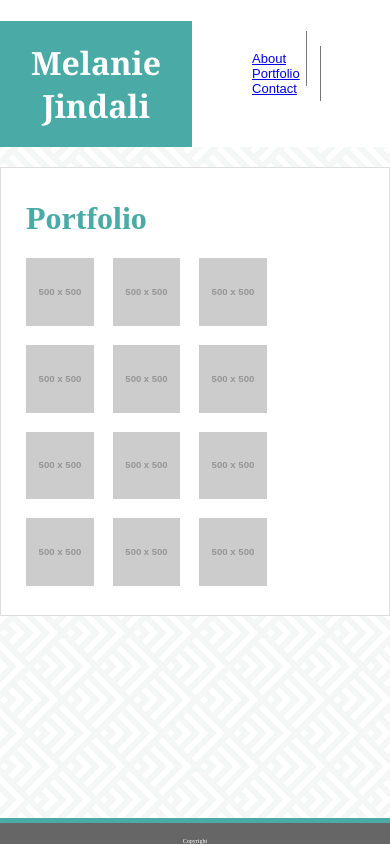
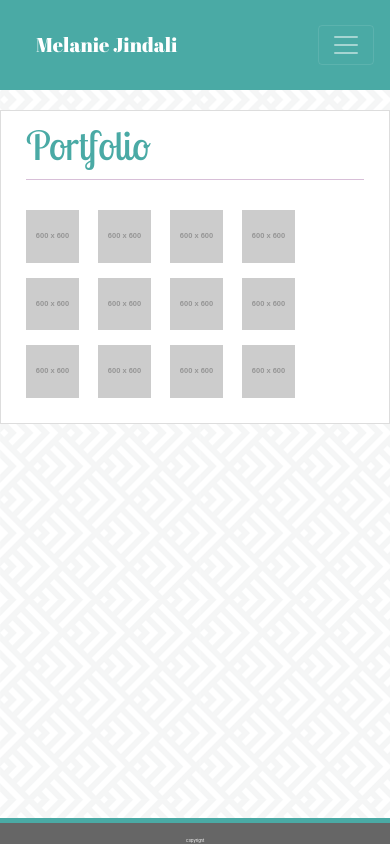
Before and after one commit to MelanieJindali/Bootstrap-Portfolio, a plain HTML site: page portfolio.html in a window 390 px wide. Drawn offline with nearby package versions, Linux system fonts and the light colour scheme; placeholder pictures from the web are drawn by us.

Commit message:
Adding responsive navbar

```diff
--- a/assets/css/style.css
+++ b/assets/css/style.css
@@ -10,10 +10,10 @@
 li {
     display: inline;
     list-style-type: none;
-    border-right: 1px solid #777777;
     color: #777777;
     text-align: center;
     padding: 20px;
+
 }
 
 li:last-child {
@@ -21,16 +21,21 @@ li:last-child {
 }
 
 .header {
-    font-family: 'Georgia', Times, 'Times New Roman', serif;
+    font-family: 'Abril Fatface', 'Georgia', Times, 'Times New Roman', serif;
     background-color: #4aaaa5;
     text-align: center;
     color: white;
     padding: 20px;
     margin-bottom: 0px;
+    font-size: x-large;
 }
 
-.teal {
+.header2 {
     color: #4aaaa5;
+    font-family: 'Lobster Two', 'Times New Roman', Times, serif;
+    border-bottom: 1px solid thistle;
+    padding-bottom: 10px;
+    margin-bottom: 30px;
 }
 
 ul {
@@ -49,7 +54,7 @@ p {
     border: 1px solid #dddddd;
     background-color: #ffffff;
     padding: 10px 25px;
-    max-width: 550px;
+    max-width: 960px;
     margin-top: 20px;
 }
 
@@ -124,3 +129,11 @@ input.submit {
     width: auto;
     padding: 5px 25px;
 }
+
+@media screen and (max-width: 768px) {
+    .wrapper {
+        width: 600px;
+    }
+}
+
+@media screen and (max-width: 992px)
--- a/contact.html
+++ b/contact.html
@@ -5,25 +5,38 @@
     <meta charset="UTF-8">
     <meta name="viewport" content="width=device-width, initial-scale=1.0">
     <title>Melanie Jindali's Portfolio</title>
+    <link rel="stylesheet" href="https://stackpath.bootstrapcdn.com/bootstrap/4.4.1/css/bootstrap.min.css" integrity="sha384-Vkoo8x4CGsO3+Hhxv8T/Q5PaXtkKtu6ug5TOeNV6gBiFeWPGFN9MuhOf23Q9Ifjh" crossorigin="anonymous">
+    <link href="https://fonts.googleapis.com/css?family=Abril+Fatface|Lato|Lobster+Two&display=swap" rel="stylesheet">
     <link rel="stylesheet" href="assets/css/style.css">
 
 </head>
 
 <body>
 
-    <div class="nav">
-        <h1 class="header">Melanie Jindali</h1>
+<nav class="navbar navbar-dark" style="background-color: #4aaaa5">
+    <h1 class="header"><a class="navbar-brand" href="http://127.0.0.1:5500/index.html">Melanie Jindali</a></h1>
+    <button class="navbar-toggler" type="button" data-toggle="collapse" data-target="#navbarTogglerDemo02" aria-controls="navbarTogglerDemo02" aria-expanded="false" aria-label="Toggle navigation">
+      <span class="navbar-toggler-icon"></span>
+    </button>
 
-        <ul>
-            <li><a href="index.html">About</a></li>
-            <li><a href="portfolio.html">Portfolio</a></li>
-            <li><a href="contact.html">Contact</a></li>
-        </ul>
+    <div class="collapse navbar-collapse" id="navbarTogglerDemo02">
+      <ul class="navbar-nav mr-auto mt-2 mt-lg-0">
+        <li class="nav-item">
+            <a class="nav-link" href="index.html">About Me</a>
+          </li>
+          <li class="nav-item">
+            <a class="nav-link" href="portfolio.html">Portfolio</a>
+          </li>
+          <li class="nav-item">
+              <a class="nav-link" href="contact.html">Contact</a>
+          </li>
+      </ul>
     </div>
+  </nav>
 
 <div class="main">
     <div class="container">
-        <h1 class="teal">Contact</h1>
+        <h1 class="header2">Contact</h1>
 
         <form>
         Name<br>
@@ -40,5 +53,10 @@
 <footer>Copyright</footer>
 
 
+
+
+<script src="https://code.jquery.com/jquery-3.4.1.slim.min.js" integrity="sha384-J6qa4849blE2+poT4WnyKhv5vZF5SrPo0iEjwBvKU7imGFAV0wwj1yYfoRSJoZ+n" crossorigin="anonymous"></script>
+<script src="https://cdn.jsdelivr.net/npm/popper.js@1.16.0/dist/umd/popper.min.js" integrity="sha384-Q6E9RHvbIyZFJoft+2mJbHaEWldlvI9IOYy5n3zV9zzTtmI3UksdQRVvoxMfooAo" crossorigin="anonymous"></script>
+<script src="https://stackpath.bootstrapcdn.com/bootstrap/4.4.1/js/bootstrap.min.js" integrity="sha384-wfSDF2E50Y2D1uUdj0O3uMBJnjuUD4Ih7YwaYd1iqfktj0Uod8GCExl3Og8ifwB6" crossorigin="anonymous"></script>
 </body>
 </html>
--- a/portfolio.html
+++ b/portfolio.html
@@ -5,43 +5,67 @@
     <meta charset="UTF-8">
     <meta name="viewport" content="width=device-width, initial-scale=1.0">
     <title>Melanie Jindali's Portfolio</title>
+    <link rel="stylesheet" href="https://stackpath.bootstrapcdn.com/bootstrap/4.4.1/css/bootstrap.min.css" integrity="sha384-Vkoo8x4CGsO3+Hhxv8T/Q5PaXtkKtu6ug5TOeNV6gBiFeWPGFN9MuhOf23Q9Ifjh" crossorigin="anonymous">
+    <link href="https://fonts.googleapis.com/css?family=Abril+Fatface|Lato|Lobster+Two&display=swap" rel="stylesheet">
     <link rel="stylesheet" href="assets/css/style.css">
 
 </head>
 
 <body>
 
-    <div class="nav">
-        <h1 class="header">Melanie Jindali</h1>
-        <ul>
-            <li><a href="index.html">About</a></li>
-            <li><a href="portfolio.html">Portfolio</a></li>
-            <li><a href="contact.html">Contact</a></li>
-        </ul>
+<nav class="navbar navbar-dark" style="background-color: #4aaaa5">
+    <h1 class="header"><a class="navbar-brand" href="http://127.0.0.1:5500/index.html">Melanie Jindali</a></h1>
+    <button class="navbar-toggler" type="button" data-toggle="collapse" data-target="#navbarTogglerDemo02" aria-controls="navbarTogglerDemo02" aria-expanded="false" aria-label="Toggle navigation">
+      <span class="navbar-toggler-icon"></span>
+    </button>
+
+    <div class="collapse navbar-collapse" id="navbarTogglerDemo02">
+      <ul class="navbar-nav mr-auto mt-2 mt-lg-0">
+        <li class="nav-item">
+            <a class="nav-link" href="index.html">About Me</a>
+          </li>
+          <li class="nav-item">
+            <a class="nav-link" href="portfolio.html">Portfolio</a>
+          </li>
+          <li class="nav-item">
+              <a class="nav-link" href="contact.html">Contact</a>
+          </li>
+      </ul>
     </div>
+  </nav>
 
- <div class="main">
+
+
+
+
+
+<div class="main">
     <div class="container">
 
-        <h1 class="teal">Portfolio</h1>
-        <div class="column">
-            <a href="https://via.placeholder.com/"><img src="https://via.placeholder.com/500"></a>
-            <a href="https://via.placeholder.com/"><img src="https://via.placeholder.com/500"></a>
-            <a href="https://via.placeholder.com/"><img src="https://via.placeholder.com/500"></a>
-            <a href="https://via.placeholder.com/"><img src="https://via.placeholder.com/500"></a>
-            <a href="https://via.placeholder.com/"><img src="https://via.placeholder.com/500"></a>
-            <a href="https://via.placeholder.com/"><img src="https://via.placeholder.com/500"></a>
-            <a href="https://via.placeholder.com/"><img src="https://via.placeholder.com/500"></a>
-            <a href="https://via.placeholder.com/"><img src="https://via.placeholder.com/500"></a>
-            <a href="https://via.placeholder.com/"><img src="https://via.placeholder.com/500"></a>
-            <a href="https://via.placeholder.com/"><img src="https://via.placeholder.com/500"></a>
-            <a href="https://via.placeholder.com/"><img src="https://via.placeholder.com/500"></a>
-            <a href="https://via.placeholder.com/"><img src="https://via.placeholder.com/500"></a>
+    <h1 class="header2">Portfolio</h1>
+            <a href="https://via.placeholder.com/"><img src="https://via.placeholder.com/600"></a>
+            <a href="https://via.placeholder.com/"><img src="https://via.placeholder.com/600"></a>
+            <a href="https://via.placeholder.com/"><img src="https://via.placeholder.com/600"></a>
+            <a href="https://via.placeholder.com/"><img src="https://via.placeholder.com/600"></a>
+            <a href="https://via.placeholder.com/"><img src="https://via.placeholder.com/600"></a>
+            <a href="https://via.placeholder.com/"><img src="https://via.placeholder.com/600"></a>
+            <a href="https://via.placeholder.com/"><img src="https://via.placeholder.com/600"></a>
+            <a href="https://via.placeholder.com/"><img src="https://via.placeholder.com/600"></a>
+            <a href="https://via.placeholder.com/"><img src="https://via.placeholder.com/600"></a>
+            <a href="https://via.placeholder.com/"><img src="https://via.placeholder.com/600"></a>
+            <a href="https://via.placeholder.com/"><img src="https://via.placeholder.com/600"></a>
+            <a href="https://via.placeholder.com/"><img src="https://via.placeholder.com/600"></a>
+         </div>
         </div>
     </div>
 </div>
 
 <footer>Copyright</footer>
 
+
+
+<script src="https://code.jquery.com/jquery-3.4.1.slim.min.js" integrity="sha384-J6qa4849blE2+poT4WnyKhv5vZF5SrPo0iEjwBvKU7imGFAV0wwj1yYfoRSJoZ+n" crossorigin="anonymous"></script>
+<script src="https://cdn.jsdelivr.net/npm/popper.js@1.16.0/dist/umd/popper.min.js" integrity="sha384-Q6E9RHvbIyZFJoft+2mJbHaEWldlvI9IOYy5n3zV9zzTtmI3UksdQRVvoxMfooAo" crossorigin="anonymous"></script>
+<script src="https://stackpath.bootstrapcdn.com/bootstrap/4.4.1/js/bootstrap.min.js" integrity="sha384-wfSDF2E50Y2D1uUdj0O3uMBJnjuUD4Ih7YwaYd1iqfktj0Uod8GCExl3Og8ifwB6" crossorigin="anonymous"></script>
 </body>
 </html>
```
Also changed, not shown: index.html (+34 -11 lines).
